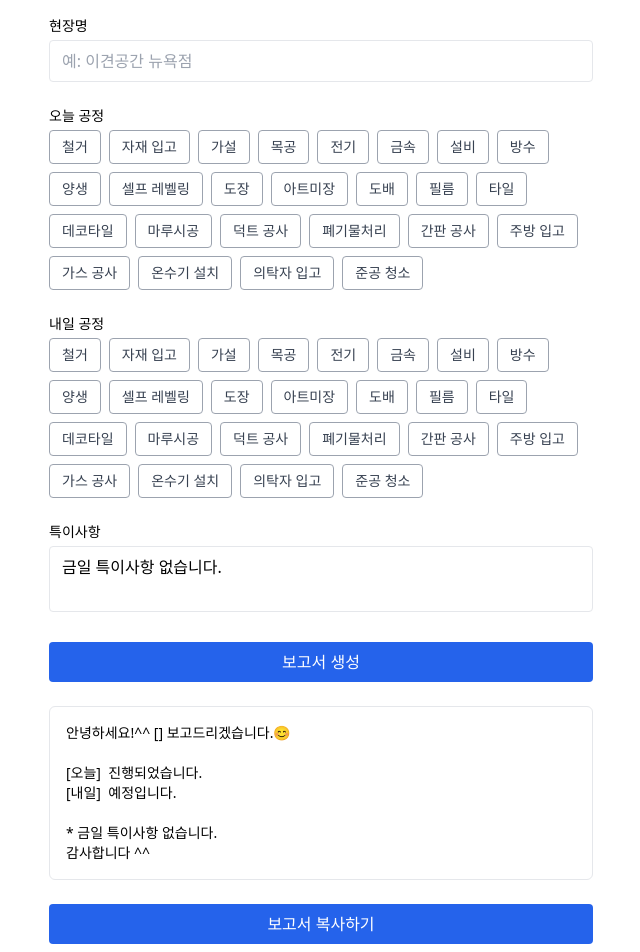
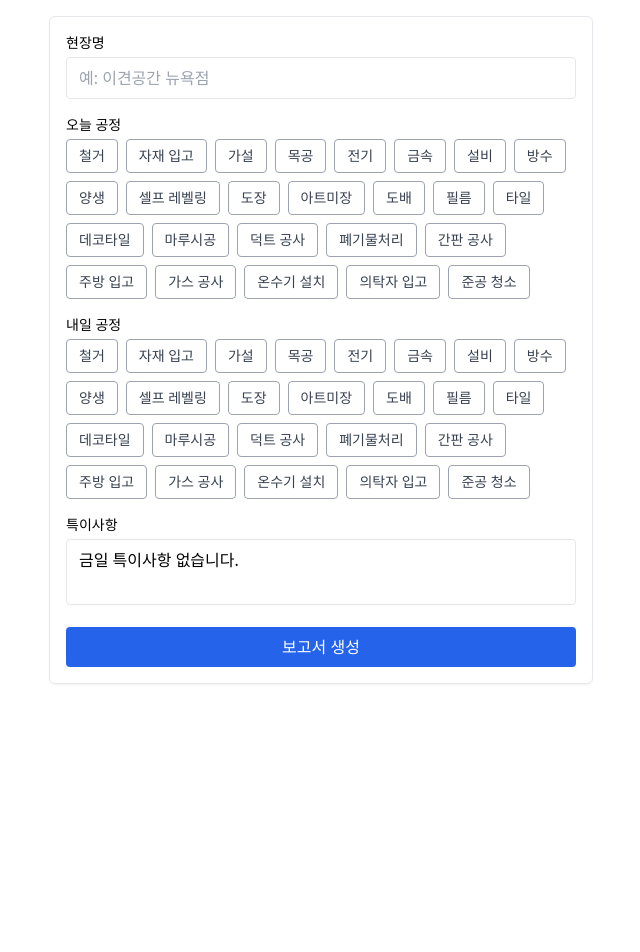
Before and after one commit to squeecho/iggg, a Next.js app: page / in a window 1280 px wide. Shown: the top 952 px of the page, without its empty margins (319-959 px from the left). After the commit the page ends 800 px from the top, so only its background shows below. Built offline with nearby package versions, Linux system fonts and the light colour scheme.

Commit message:
remove: 요약본 출력 제거

```diff
--- a/app/page.tsx
+++ b/app/page.tsx
@@ -1,112 +1,87 @@
-"use client";
+'use client'
 
-import { useState } from 'react';
-import { Button } from '@/components/ui/button';
-import { Card, CardContent } from '@/components/ui/card';
-import { Textarea } from '@/components/ui/textarea';
-import { Input } from '@/components/ui/input';
-import { Label } from '@/components/ui/label';
+import { useState } from 'react'
+import { Button } from '@/components/ui/button'
+import { Card, CardContent } from '@/components/ui/card'
+import { Textarea } from '@/components/ui/textarea'
+import { Input } from '@/components/ui/input'
+import { Label } from '@/components/ui/label'
 
 const 공정항목 = [
-  '철거', '자재 입고', '가설', '목공', '전기', '금속', '설비', '방수', '양생', '셀프 레벨링',
-  '도장', '아트미장', '도배', '필름', '타일', '데코타일', '마루시공', '덕트 공사',
-  '폐기물처리', '간판 공사', '주방 입고', '가스 공사', '온수기 설치', '의탁자 입고', '준공 청소'
-];
+  '철거', '자재 입고', '가설', '목공', '전기', '금속', '설비', '방수', '양생',
+  '셀프 레벨링', '도장', '아트미장', '도배', '필름', '타일', '데코타일', '마루시공',
+  '덕트 공사', '폐기물처리', '간판 공사', '주방 입고', '가스 공사', '온수기 설치',
+  '의탁자 입고', '준공 청소'
+]
 
 export default function 공사보고생성기() {
-  const [현장명, set현장명] = useState('');
-  const [오늘공정, set오늘공정] = useState<string[]>([]);
-  const [내일공정, set내일공정] = useState<string[]>([]);
-  const [특이사항, set특이사항] = useState('금일 특이사항 없습니다.');
+  const [현장명, set현장명] = useState('')
+  const [오늘공정, set오늘공정] = useState<string[]>([])
+  const [내일공정, set내일공정] = useState<string[]>([])
+  const [특이사항, set특이사항] = useState('금일 특이사항 없습니다.')
+  const [결과, set결과] = useState('')
 
-  const handleToggle = (
-    항목: string,
-    상태: string[],
-    상태변경: React.Dispatch<React.SetStateAction<string[]>>
-  ) => {
-    상태변경(
-      상태.includes(항목)
-        ? 상태.filter((item) => item !== 항목)
-        : [...상태, 항목]
-    );
-  };
+  const handleToggle = (value: string, list: string[], setList: (list: string[]) => void) => {
+    if (list.includes(value)) {
+      setList(list.filter(i => i !== value))
+    } else {
+      setList([...list, value])
+    }
+  }
 
-  const 보고서본문 = `안녕하세요!^^ [${현장명}] 보고드리겠습니다.😊\n\n[오늘] ${오늘공정.join(', ')} 진행되었습니다.\n[내일] ${내일공정.join(', ')} 예정입니다.\n\n* ${특이사항}\n감사합니다 ^^`;
+  const generate = () => {
+    const full = `안녕하세요!^^\n[${현장명}] 보고드리겠습니다.🙂\n\n[오늘] ${오늘공정.join(', ')} 진행되었습니다.\n[내일] ${내일공정.join(', ')} 예정입니다.\n\n* ${특이사항}\n감사합니다 ^^`
+    set결과(full)
+  }
 
-  const 요약문 = `[공사보고 - ${현장명}] 오늘: ${오늘공정.join(', ')} 내일: ${내일공정.join(', ')} 특이사항: ${특이사항}`;
+  const copyToClipboard = (text: string) => {
+    navigator.clipboard.writeText(text)
+  }
 
   return (
     <div className="max-w-xl mx-auto p-4 space-y-6">
+      <Card>
+        <CardContent className="space-y-4">
           <div>
             <Label>현장명</Label>
-        <Input
-          value={현장명}
-          onChange={(e) => set현장명(e.target.value)}
-          placeholder="예: 이견공간 뉴욕점"
-        />
+            <Input value={현장명} onChange={e => set현장명(e.target.value)} placeholder="예: 이견공간 뉴욕점" />
           </div>
-
           <div>
             <Label>오늘 공정</Label>
             <div className="flex flex-wrap gap-2">
-          {공정항목.map((item) => (
-            <Button
-              key={item}
-              variant={오늘공정.includes(item) ? 'default' : 'outline'}
-              size="sm"
-              onClick={() => handleToggle(item, 오늘공정, set오늘공정)}
-            >
+              {공정항목.map(item => (
+                <Button key={item} variant={오늘공정.includes(item) ? 'default' : 'outline'} size="sm" onClick={() => handleToggle(item, 오늘공정, set오늘공정)}>
                   {item}
                 </Button>
               ))}
             </div>
           </div>
-
           <div>
             <Label>내일 공정</Label>
             <div className="flex flex-wrap gap-2">
-          {공정항목.map((item) => (
-            <Button
-              key={item}
-              variant={내일공정.includes(item) ? 'default' : 'outline'}
-              size="sm"
-              onClick={() => handleToggle(item, 내일공정, set내일공정)}
-            >
+              {공정항목.map(item => (
+                <Button key={item} variant={내일공정.includes(item) ? 'default' : 'outline'} size="sm" onClick={() => handleToggle(item, 내일공정, set내일공정)}>
                   {item}
                 </Button>
               ))}
             </div>
           </div>
-
           <div>
             <Label>특이사항</Label>
-        <Textarea
-          value={특이사항}
-          onChange={(e) => set특이사항(e.target.value)}
-        />
+            <Textarea value={특이사항} onChange={e => set특이사항(e.target.value)} />
           </div>
+          <Button onClick={generate} className="w-full">보고서 생성</Button>
+        </CardContent>
+      </Card>
 
-      <Button
-        className="w-full"
-        onClick={() => navigator.clipboard.writeText(보고서본문)}
-      >
-        보고서 생성
-      </Button>
-
-      <div className="whitespace-pre-wrap border rounded-md p-4 bg-white text-sm">
-        {보고서본문}
+      {결과 && (
+        <Card>
+          <CardContent className="whitespace-pre-wrap space-y-2">
+            <div>{결과}</div>
+            <Button onClick={() => copyToClipboard(결과)} className="mt-2 w-full">보고서 복사하기</Button>
+          </CardContent>
+        </Card>
+      )}
     </div>
-
-      <Button
-        className="w-full"
-        onClick={() => navigator.clipboard.writeText(요약문)}
-      >
-        보고서 복사하기
-      </Button>
-
-      <div className="whitespace-pre-wrap border rounded-md p-4 bg-white text-xs">
-        {요약문}
-      </div>
-    </div>
-  );
+  )
 }
```
Lines whose indentation alone changed are shown as unchanged.
